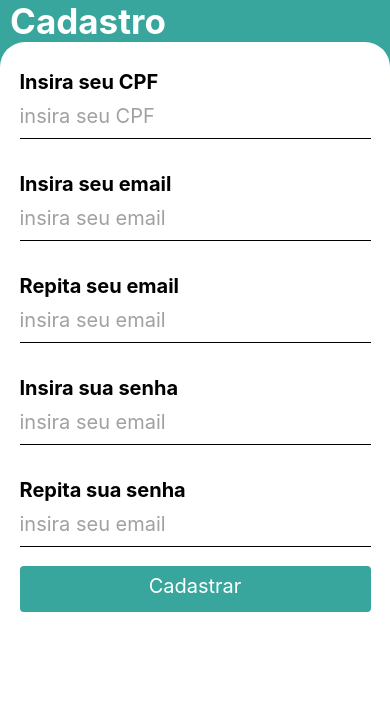
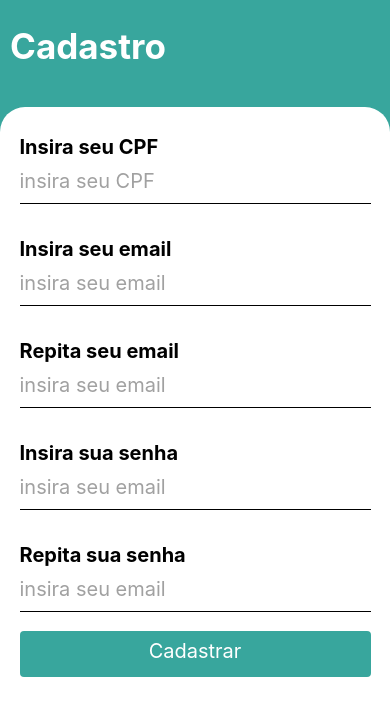
Before and after one commit to MathMarcondes/AwesomeProject, a React Native app: screen /Cadastro in a window 390 px wide. Shown: the top 716 px of the page. Built offline with nearby package versions, Linux system fonts and the light colour scheme.

Commit message:
Acertando o MarginTop da tela de cadastro

```diff
--- a/src/screens/Cadastro/index.tsx
+++ b/src/screens/Cadastro/index.tsx
@@ -44,9 +44,10 @@ export default function Cadastro() {
 const styles = StyleSheet.create({
     container:{
         backgroundColor: '#38a69d',
-        flex: 1,
+        flex: 2,
     },
     text:{
+        marginTop: 25,
         fontSize: 35,
         fontWeight: 'bold',
         color: '#fff',
@@ -55,8 +56,9 @@ const styles = StyleSheet.create({
 
     },
     containerForm:{
+        marginTop: 40,
         backgroundColor: '#fff',
-        flex: 3,
+        flex: 1,
         borderTopLeftRadius: 25,
         borderTopRightRadius: 25,
         paddingStart: '5%',
```
